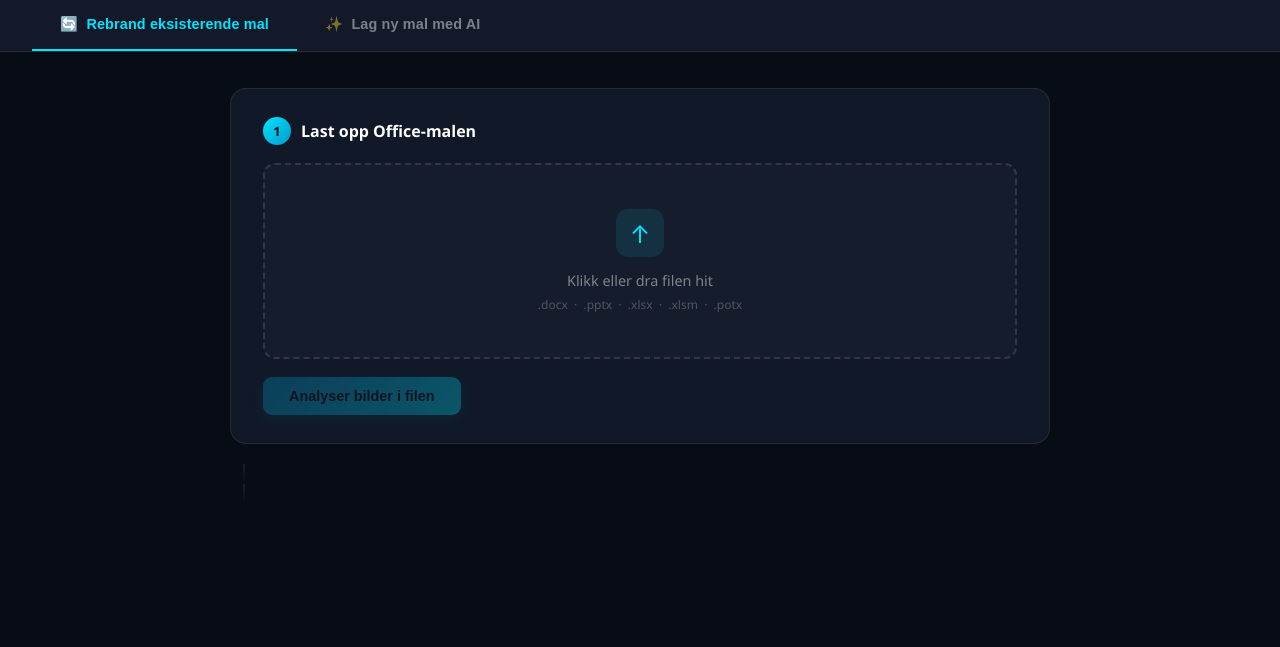
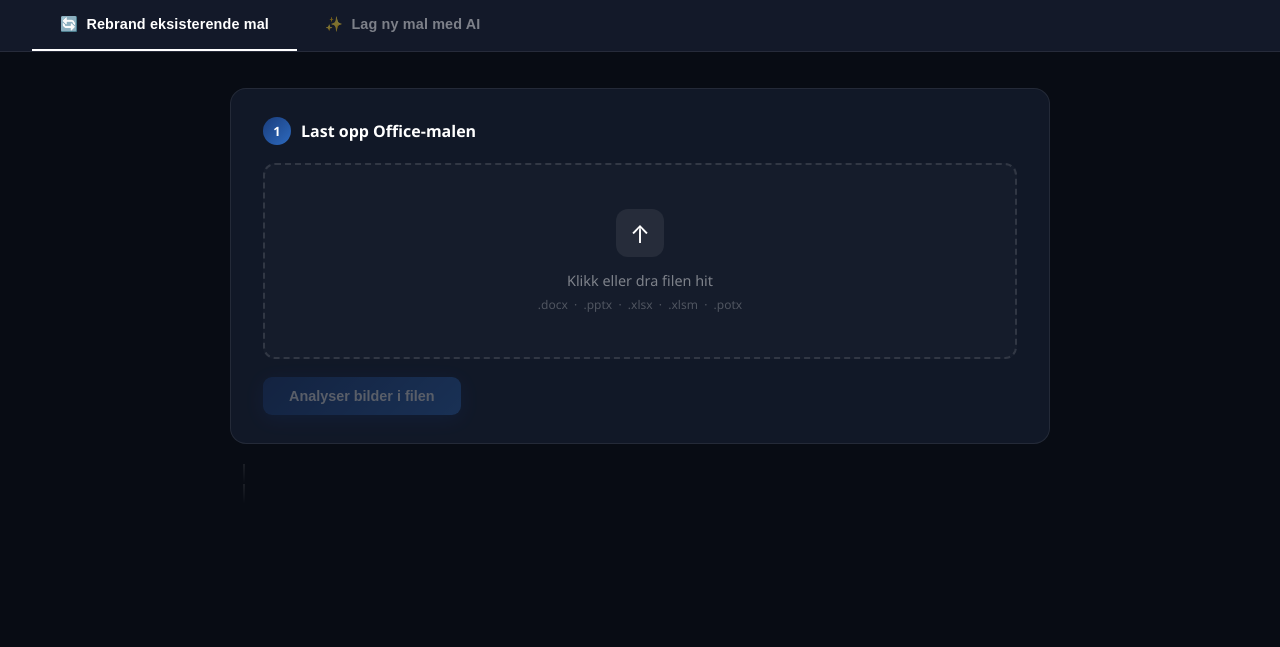
Before and after one commit to AIyeska/TemplateRebrand, a Flask app: page / in a window 1280 px wide. Shown: the part 153-800 px from the top of the page. Run offline with Flask 3, Linux system fonts and the light colour scheme.

Commit message:
Erstatt turkis med profesjonell hvit/stålblå fargepalett
Co-Authored-By: Claude Sonnet 4.6 <noreply@anthropic.com>

```diff
--- a/templates/index.html
+++ b/templates/index.html
@@ -13,10 +13,11 @@
       --dark3: #131929;
       --card: #111827;
       --border: rgba(255,255,255,0.08);
-      --cyan: #00e5ff;
+      --accent: #ffffff;
+      --accent2: #c8d4e8;
       --orange: #ff6a00;
       --red: #ff2d55;
-      --green: #00d48a;
+      --green: #3ecf8e;
       --white: #ffffff;
       --muted: rgba(255,255,255,0.45);
       --text: rgba(255,255,255,0.88);
@@ -105,7 +106,7 @@
       letter-spacing: 0.01em;
     }
     .tab-btn:hover { color: var(--text); }
-    .tab-btn.active { color: var(--cyan); border-bottom-color: var(--cyan); }
+    .tab-btn.active { color: var(--accent); border-bottom-color: var(--accent); }
 
     /* ── MAIN ── */
     main { max-width: 860px; margin: 36px auto; padding: 0 20px 60px; }
@@ -117,8 +118,8 @@
     .step-label { display: flex; align-items: center; gap: 10px; margin-bottom: 18px; }
     .step-num {
       width: 28px; height: 28px; border-radius: 50%;
-      background: linear-gradient(135deg, var(--cyan), #0099cc);
-      color: var(--dark); font-weight: 800; font-size: 0.8rem;
+      background: linear-gradient(135deg, #1a3d7c, #2d6abf);
+      color: #ffffff; font-weight: 800; font-size: 0.8rem;
       display: flex; align-items: center; justify-content: center; flex-shrink: 0;
     }
     .step-title { font-size: 1rem; font-weight: 600; color: var(--white); }
@@ -138,12 +139,12 @@
       transition: border-color 0.2s, background 0.2s;
       background: rgba(255,255,255,0.02);
     }
-    .drop-zone:hover, .drop-zone.drag-over { border-color: var(--cyan); background: rgba(0,229,255,0.04); }
+    .drop-zone:hover, .drop-zone.drag-over { border-color: var(--accent); background: rgba(255,255,255,0.04); }
     .drop-zone input { display: none; }
-    .upload-icon { width: 48px; height: 48px; margin: 0 auto 14px; background: rgba(0,229,255,0.1); border-radius: 12px; display: flex; align-items: center; justify-content: center; color: var(--cyan); font-size: 1.5rem; }
+    .upload-icon { width: 48px; height: 48px; margin: 0 auto 14px; background: rgba(255,255,255,0.07); border-radius: 12px; display: flex; align-items: center; justify-content: center; color: var(--accent); font-size: 1.5rem; }
     .drop-zone p { color: var(--muted); font-size: 0.9rem; }
     .drop-zone .hint { font-size: 0.75rem; color: rgba(255,255,255,0.25); margin-top: 6px; }
-    .drop-zone .file-name { font-weight: 600; color: var(--cyan); margin-top: 10px; font-size: 0.92rem; }
+    .drop-zone .file-name { font-weight: 600; color: var(--accent); margin-top: 10px; font-size: 0.92rem; }
 
     /* ── BUTTONS ── */
     .btn {
@@ -155,8 +156,8 @@
     .btn:hover:not(:disabled) { opacity: 0.9; transform: translateY(-1px); }
     .btn:active:not(:disabled) { transform: translateY(0); }
     .btn:disabled { opacity: 0.3; cursor: not-allowed; }
-    .btn-primary { background: linear-gradient(135deg, #0099cc, var(--cyan)); color: var(--dark); box-shadow: 0 4px 20px rgba(0,229,255,0.2); }
-    .btn-primary:hover:not(:disabled) { box-shadow: 0 6px 28px rgba(0,229,255,0.35); }
+    .btn-primary { background: linear-gradient(135deg, #1a3d7c, #2d6abf); color: var(--white); box-shadow: 0 4px 20px rgba(30,80,180,0.35); }
+    .btn-primary:hover:not(:disabled) { box-shadow: 0 6px 28px rgba(30,80,180,0.5); }
     .btn-success { background: linear-gradient(135deg, #00a36c, var(--green)); color: var(--dark); box-shadow: 0 4px 20px rgba(0,212,138,0.2); }
     .btn-success:hover:not(:disabled) { box-shadow: 0 6px 28px rgba(0,212,138,0.35); }
     .btn-ghost { background: rgba(255,255,255,0.06); color: var(--text); border: 1px solid var(--border); }
```
Also changed, not shown: other parts of templates/index.html (+11 -11 lines).
